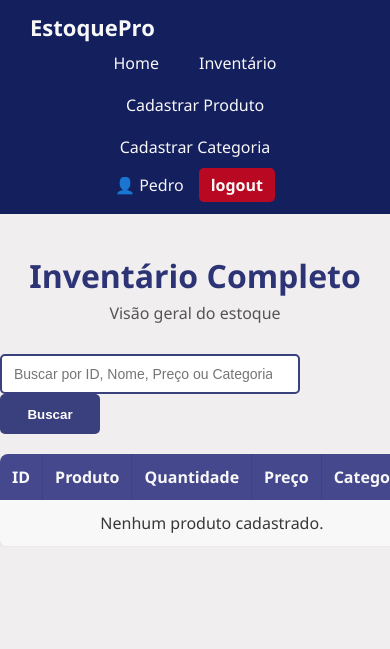
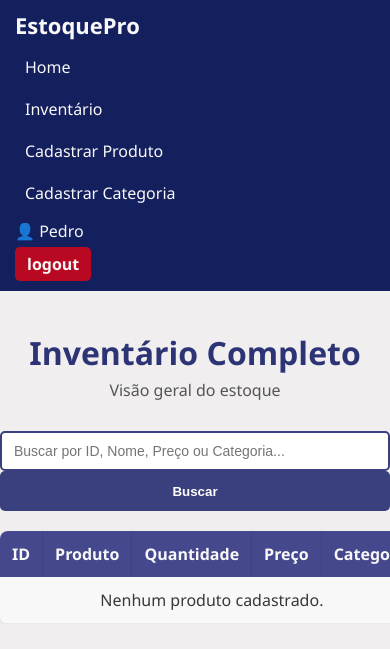
Before and after one commit to pedroszdev/Sistema-de-Estoque-Django, a Django app: page /inventario/ in a window 390 px wide. Shown: the top 649 px of the page. Run offline with Django 5.2, Linux system fonts and the light colour scheme; a user stored in the database is signed in; data that the repository does not hold is empty.

Commit message:
deixei o css responsivo

```diff
--- a/SistemaEstoque/templates/SistemaEstoque/inventario.html
+++ b/SistemaEstoque/templates/SistemaEstoque/inventario.html
@@ -5,7 +5,8 @@
     <p class="inventario-subtitle">Visão geral do estoque</p>
     <div class="search-container">
         <form action="{% url "SistemaEstoque:search" %}" method="GET">
-                <input type="search" class="search-input" placeholder="Buscar por ID, Nome, Preço ou Categoria..." id="search" name="q" value="{{search_value}}">
+                <input type="search" class="search-input" placeholder="Buscar por ID, Nome, Preço ou Categoria..."
+                id="search" name="q" value="{{search_value}}">
                 <button class="search-btn">Buscar</button>
         </form>
     </div>
--- a/base_static/global/style.css
+++ b/base_static/global/style.css
@@ -349,22 +349,107 @@ body{
 .btn-logout:hover {
     background-color: #a30014;
 }
-
-/* Responsivo para celular */
-@media (max-width: 768px) {
+@media (max-width: 992px) {
   .navbar {
     flex-wrap: wrap;
-        gap: 10px;
+    padding: 10px 15px;
   }
   .navbar-links {
     flex-wrap: wrap;
     justify-content: center;
+    gap: 10px;
+  }
+  .navbar-user {
+    justify-content: center;
+    margin-top: 10px;
+  }
+  .stats-grid {
+    grid-template-columns: repeat(auto-fit, minmax(200px, 1fr));
+  }
+  .inventario-cards {
+    grid-template-columns: repeat(auto-fit, minmax(180px, 1fr));
+  }
+}
+@media (max-width: 480px) {
+  .form-title,
+  .home-title,
+  .item-title {
+    font-size: 22px;
+  }
+  .stat-card h2 {
+    font-size: 22px;
+  }
+}
+/* Responsivo para celular */
+@media (max-width: 768px) {
+    /* Navbar empilhada */
+  .navbar {
+    flex-direction: column;
+    align-items: flex-start;
+  }
+  .navbar-logo {
+    margin-bottom: 10px;
+  }
+  .navbar-links {
+    flex-direction: column;
+    align-items: flex-start;
+    width: 100%;
+    gap: 8px;
+  }
+  .navbar-links a {
+    display: block;
     width: 100%;
   }
   .navbar-user {
+    flex-direction: column;
+    align-items: flex-start;
+    gap: 5px;
     width: 100%;
-        justify-content: center; }}
+  }
 
+  /* Inputs e botões */
+  .search-container {
+    flex-direction: column;
+    align-items: stretch;
+  }
+  .search-input,
+  .search-btn {
+    width: 100%;
+  }
+
+  /* Cards e grids */
+  .stats-grid,
+  .inventario-cards {
+    grid-template-columns: 1fr;
+  }
+
+  /* Tabelas */
+  .inventario-table-container {
+    overflow-x: auto;
+  }
+
+  /* Formulários */
+  .form-container {
+    margin: 20px;
+    padding: 15px;
+  }
+  .btn-submit {
+    font-size: 14px;
+    padding: 10px;
+  }
+
+  /* Detalhes do item */
+  .item-details {
+    flex-direction: column;
+  }
+  .item-buttons {
+    flex-direction: column;
+    width: 100%;
+  }
+  .item-buttons a {
+    text-align: center;
+  }
+}
 
 .home-container {
         max-width: 1200px;
```
Lines whose indentation alone changed are shown as unchanged.
